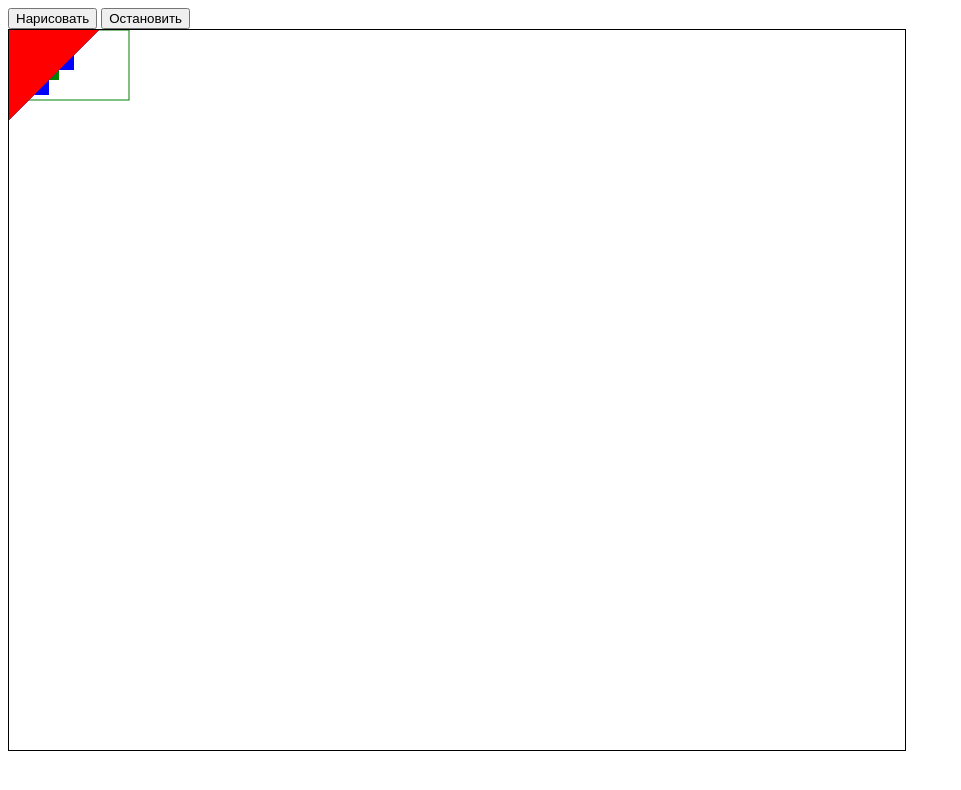
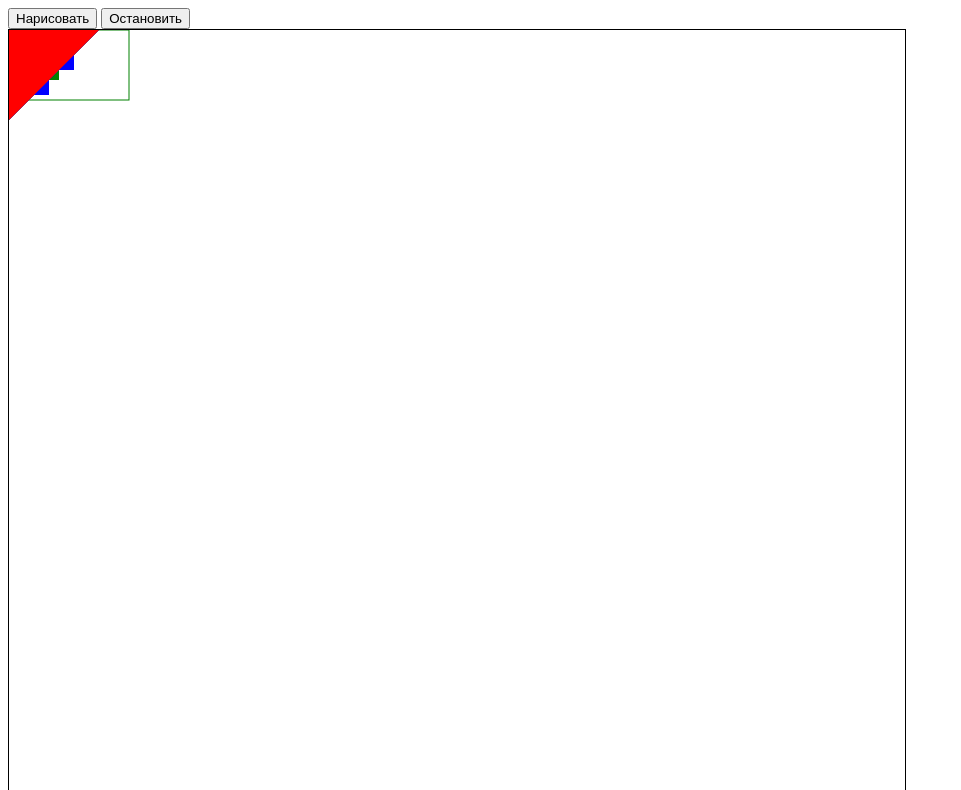
Before and after one commit to AnyaaBond/AnyaaBond.github.io, a plain HTML site: page index.html in a window 1280 px wide. Shown: the top 790 px of the page, without its empty margins (0-961 px from the left). Drawn offline with nearby package versions, Linux system fonts and the light colour scheme.

Commit message:
Update index.html

```diff
--- a/index.html
+++ b/index.html
@@ -16,16 +16,16 @@
             <button id="button1">Остановить</button>
         </form>
     </div>
-    <canvas width="1920px" height="1080px" id='star' style="border:1px solid black">Обновите браузер</canvas>
+    <canvas width="1px" height="1px" id='star' style="border:1px solid black">Обновите браузер</canvas>
     <script>
         var canvas = document.getElementById("star");
         var ctx = canvas.getContext("2d");
         canvas.width = 70 * document.documentElement.clientWidth / 100;
-        canvas.height = 90 * document.documentElement.clientHeight / 100;
+        canvas.height = 900 * document.documentElement.clientHeight / 100;
 
         window.onresize = function (e) {
             canvas.width = 70 * document.documentElement.clientWidth / 100;
-            canvas.height = 90 * document.documentElement.clientHeight / 100;
+            canvas.height = 100 * document.documentElement.clientHeight / 100;
         }
 
         var square_size;
```
